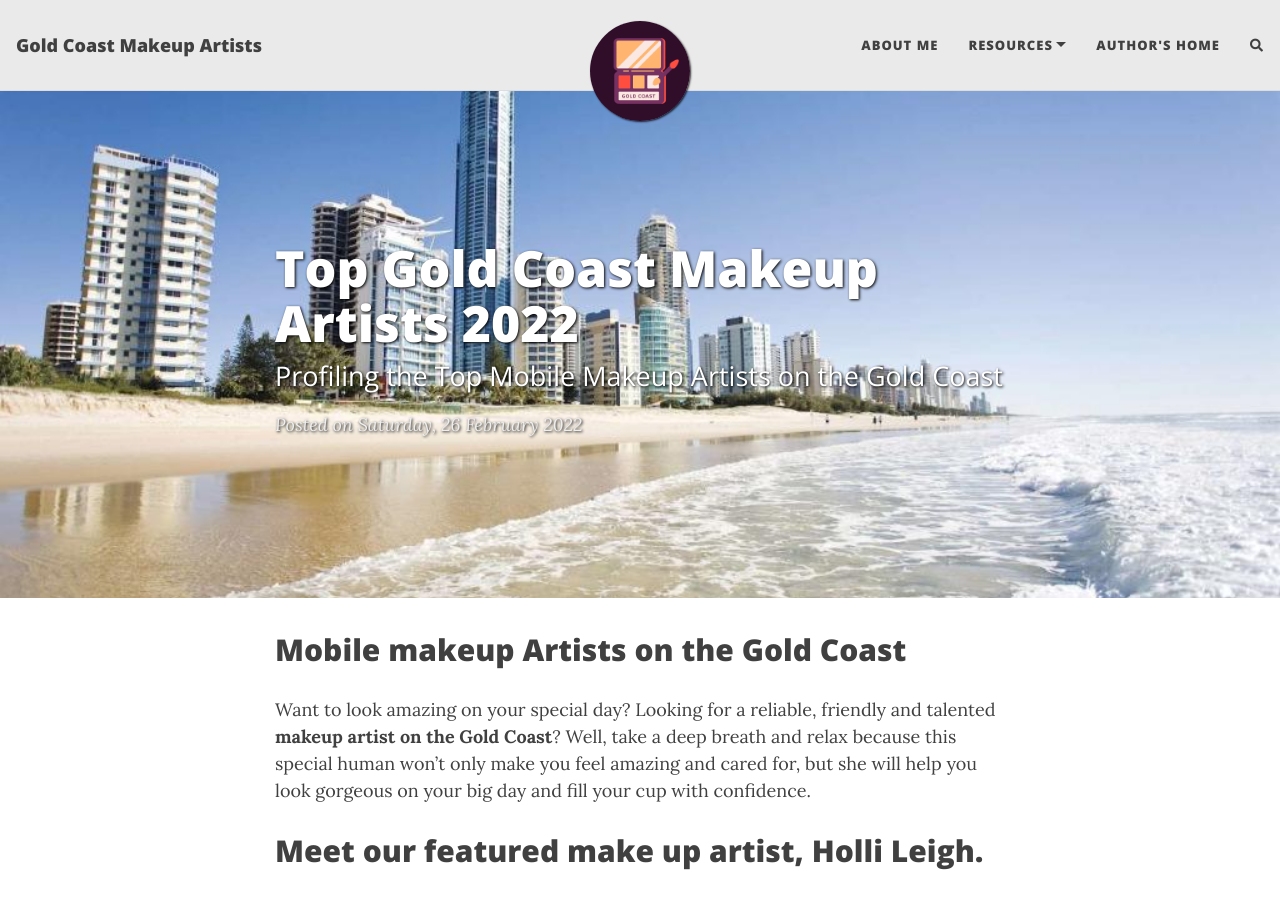
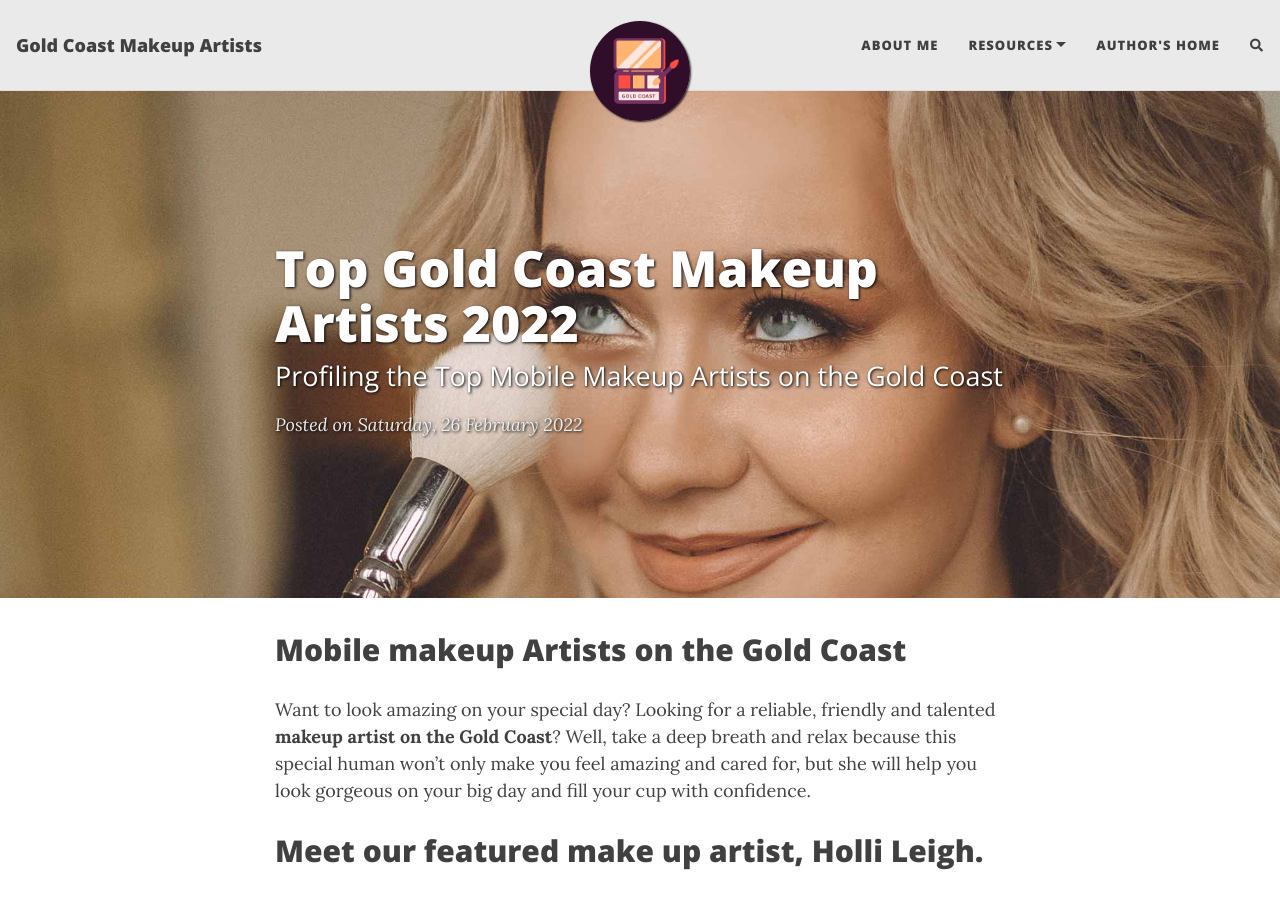
Before and after one commit to nerdflu/goldcoastmakeupartist, a Jekyll site: the page built from index.md, in a window 1280 px wide and 900 px high. Built offline with Jekyll 4.4.1, drawn with Linux system fonts in a browser that asks for light colours; nearby versions of some CDN libraries; comment, search, counter and statistics services are not loaded.

Commit message:
Update index.md

```diff
--- a/index.md
+++ b/index.md
@@ -2,7 +2,7 @@
 layout: post
 title: Top Gold Coast Makeup Artists 2022
 subtitle: Profiling the Top Mobile Makeup Artists on the Gold Coast
-cover-img: /assets/img/beach-88086-ws.jpg
+cover-img: /assets/img/gold-coast-makeup-artist.jpg
 thumbnail-img: /assets/img/thumb.png
 share-img: /assets/img/gold-coast-makeup-artist.jpg
 tags: [makeup, artist, gold coast]
```
